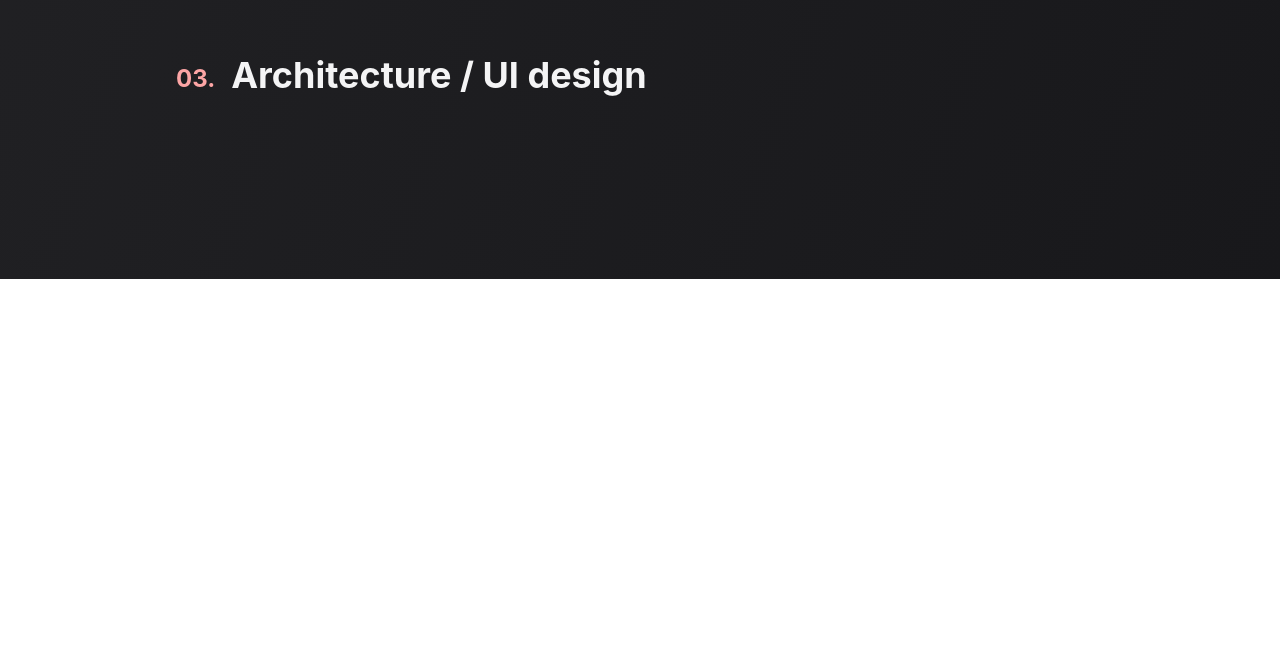
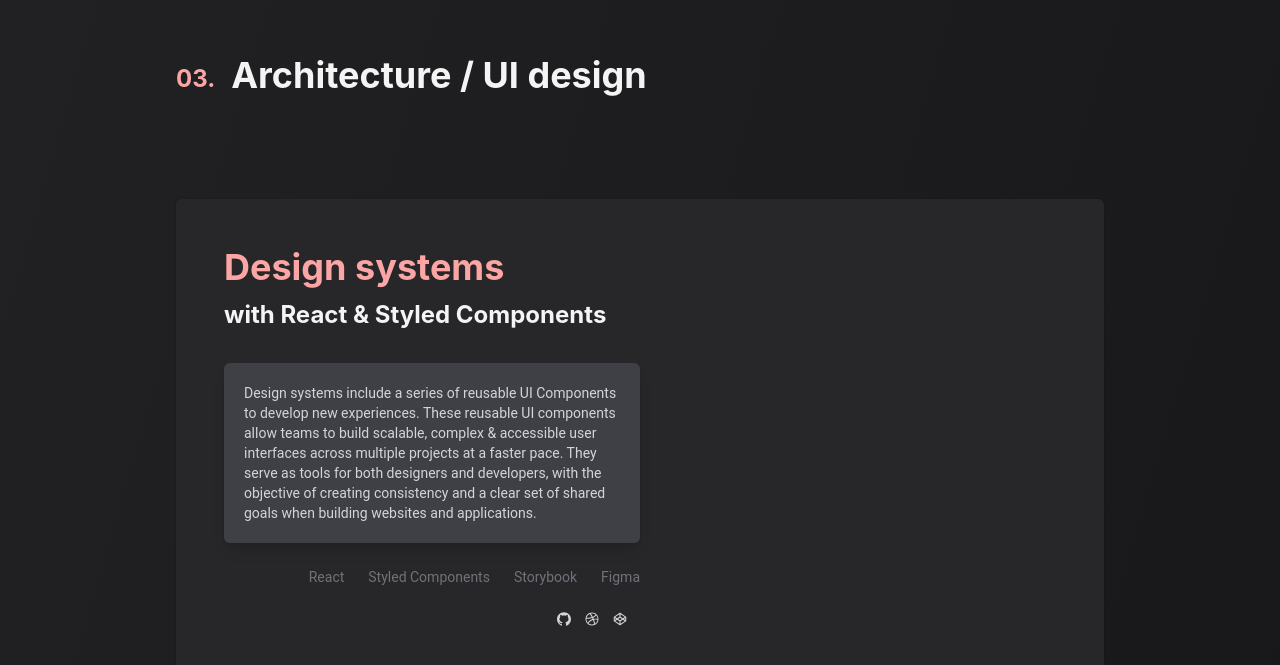
Before and after one commit to Chrys-Nicolaides/portfolio, a React (Create React App) app: page / in a window 1280 px wide. Shown: the part 3457-4122 px from the top of the page. Before the commit the page ends 3736 px from the top, so only its background shows below. Built offline with nearby package versions, Linux system fonts and the light colour scheme.

Commit message:
Reusable Card component for projects created

```diff
--- /dev/null
+++ b/src/components/CardLeft.js
@@ -0,0 +1,24 @@
+import React from "react";
+
+const CardLeft = (props) => {
+  const tags = props.tags;
+  const icons = props.icons;
+  const multipleTags = tags.map((tag) => (
+    <li className="technology-tag">{tag}</li>
+  ));
+  const multipleIcons = icons.map((icon) => (
+    <li className="icon-primary text-gray-300">{icon}</li>
+  ));
+
+  return (
+    <div className="card-left-aligned">
+      <h2 className="card-title">{props.title}</h2>
+      <h2 className="card-subtitle">{props.subtitle}</h2>
+      <p className="card-body">{props.body}</p>
+      <ul className="card-list">{multipleTags}</ul>
+      <ul className="card-icons">{multipleIcons}</ul>
+    </div>
+  );
+};
+
+export default CardLeft;
--- /dev/null
+++ b/src/components/CardWrapper.js
@@ -0,0 +1,11 @@
+import React from "react";
+
+const CardWrapper = (props) => {
+  return (
+    <div className="flex flex-row w-full mb-44 bg-gray-800 p-12 rounded-md shadow font-display">
+      {props.card}
+    </div>
+  );
+};
+
+export default CardWrapper;
--- a/src/index.css
+++ b/src/index.css
@@ -24,4 +24,22 @@
   .technology-tag {
     @apply pl-6;
   }
+  .card-left-aligned {
+    @apply text-left flex-col w-1/2 mr-10;
+  }
+  .card-title {
+    @apply text-4xl font-bold text-red-300;
+  }
+  .card-subtitle {
+    @apply text-2xl font-bold text-gray-100 mb-8 mt-3;
+  }
+  .card-body {
+    @apply bg-gray-700 text-gray-300 p-5 rounded-md shadow-lg font-body text-sm;
+  }
+  .card-list {
+    @apply flex flex-row justify-end text-gray-500 pt-6 font-body text-sm;
+  }
+  .card-icons {
+    @apply flex flex-row justify-end text-gray-400 pt-6 pr-0;
+  }
 }
--- a/src/pages/Projects.js
+++ b/src/pages/Projects.js
@@ -2,6 +2,7 @@ import React from "react";
 import ProjectOne from "../projects/ProjectOne";
 import ProjectTwo from "../projects/ProjectTwo";
 import ProjectThree from "../projects/ProjectThree";
+import TemplateProject from "../projects/TemplateProject";
 
 const Projects = () => {
   return (
@@ -21,6 +22,7 @@ const Projects = () => {
           Architecture / UI design
         </h2>
       </div>
+      <TemplateProject />
     </div>
   );
 };
--- a/src/projects/ArchProjectOne.js
+++ /dev/null
@@ -1,7 +0,0 @@
-import React from "react";
-
-const ArchProjectOne = () => {
-  return <div></div>;
-};
-
-export default ArchProjectOne;
--- /dev/null
+++ b/src/projects/TemplateProject.js
@@ -0,0 +1,30 @@
+import React from "react";
+import CardWrapper from "../components/CardWrapper";
+import CardLeft from "../components/CardLeft";
+import {
+  AiFillGithub,
+  AiOutlineDribbble,
+  AiOutlineCodepen,
+} from "react-icons/ai";
+
+const ArchProjectOne = () => {
+  return (
+    <CardWrapper
+      card={
+        <CardLeft
+          title="Design systems"
+          subtitle="with React & Styled Components"
+          body="Design systems include a series of reusable UI Components to develop new experiences. These reusable UI components allow teams to build scalable, complex & accessible user interfaces across multiple projects at a faster pace. They serve as tools for both designers and developers, with the objective of creating consistency and a clear set of shared goals when building websites and applications."
+          tags={["React", "Styled Components", "Storybook", "Figma"]}
+          icons={[
+            <AiFillGithub />,
+            <AiOutlineDribbble />,
+            <AiOutlineCodepen />,
+          ]}
+        />
+      }
+    ></CardWrapper>
+  );
+};
+
+export default ArchProjectOne;
```
Also changed, not shown: 1 other file (tests, documents, lock files or other folders).
